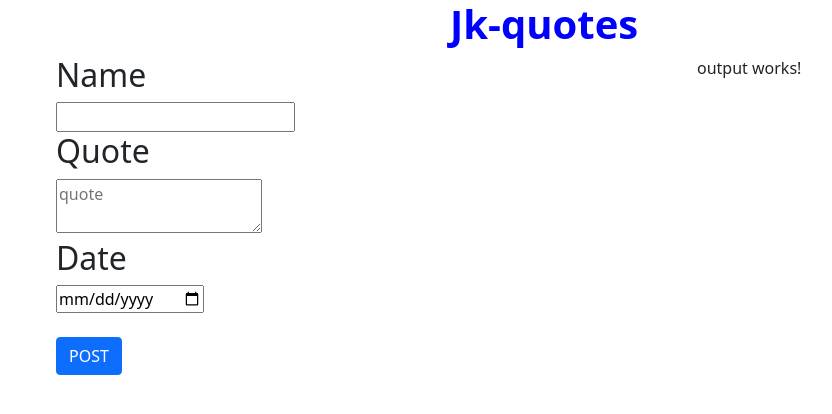
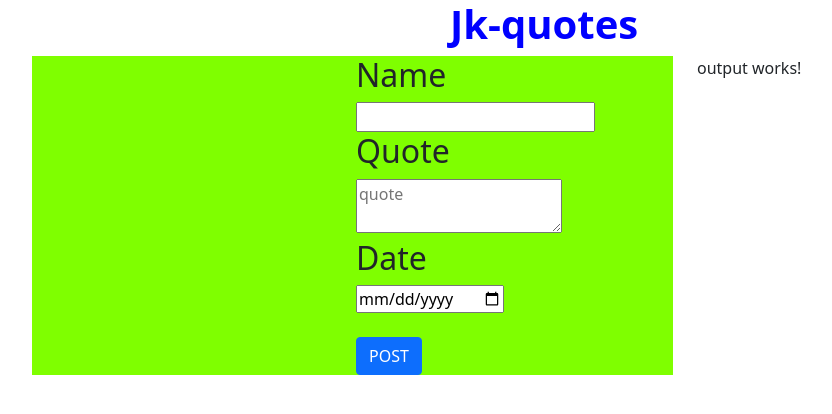
Before and after one commit to jobkarani/Jk-Quotes, an Angular app: page / in a window 1280 px wide. Shown: the top 414 px of the page, without its empty margins (50-882 px from the left). Built offline with nearby package versions, Linux system fonts and the light colour scheme.

Commit message:
styles the form

```diff
--- a/src/app/input/input.component.css
+++ b/src/app/input/input.component.css
@@ -0,0 +1,6 @@
+.container{
+    background-color: chartreuse;
+}
+.form-group, #submit{
+    margin-left: 300px;
+}
```
